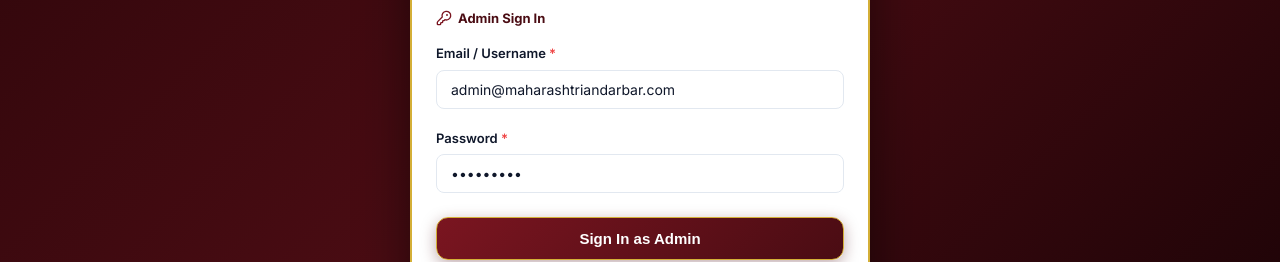
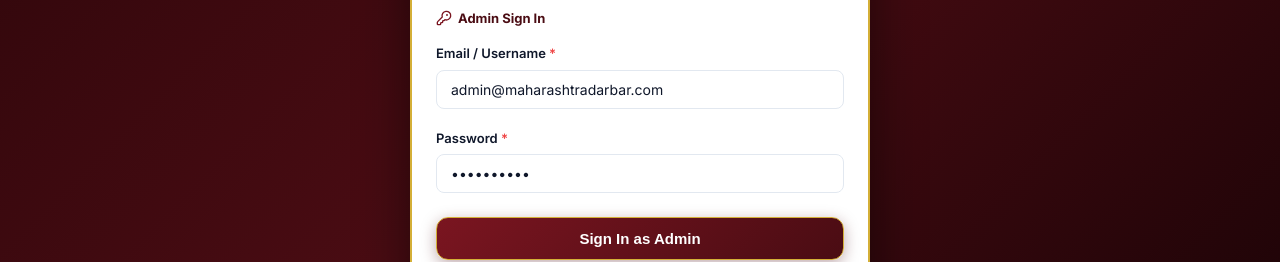
Before and after one commit to aksdecodes/MahaDarbar, a React (Vite) app in the folder frontend/: page /login in a window 1280 px wide. Shown: the part 379-641 px from the top of the page. Built offline with nearby package versions, Linux system fonts and the light colour scheme; no server answers.

Commit message:
admin credentials

```diff
--- a/frontend/src/pages/Login.jsx
+++ b/frontend/src/pages/Login.jsx
@@ -12,8 +12,8 @@
   const [memberTab, setMemberTab] = useState('signin'); // 'signin' or 'signup'
 
   // Admin form state
-  const [adminEmail, setAdminEmail] = useState('admin@maharashtriandarbar.com');
-  const [adminPassword, setAdminPassword] = useState('Admin@123');
+  const [adminEmail, setAdminEmail] = useState('admin@maharashtradarbar.com');
+  const [adminPassword, setAdminPassword] = useState('admin@2026');
 
   // Member form state
   const [memberName, setMemberName] = useState('');
```
